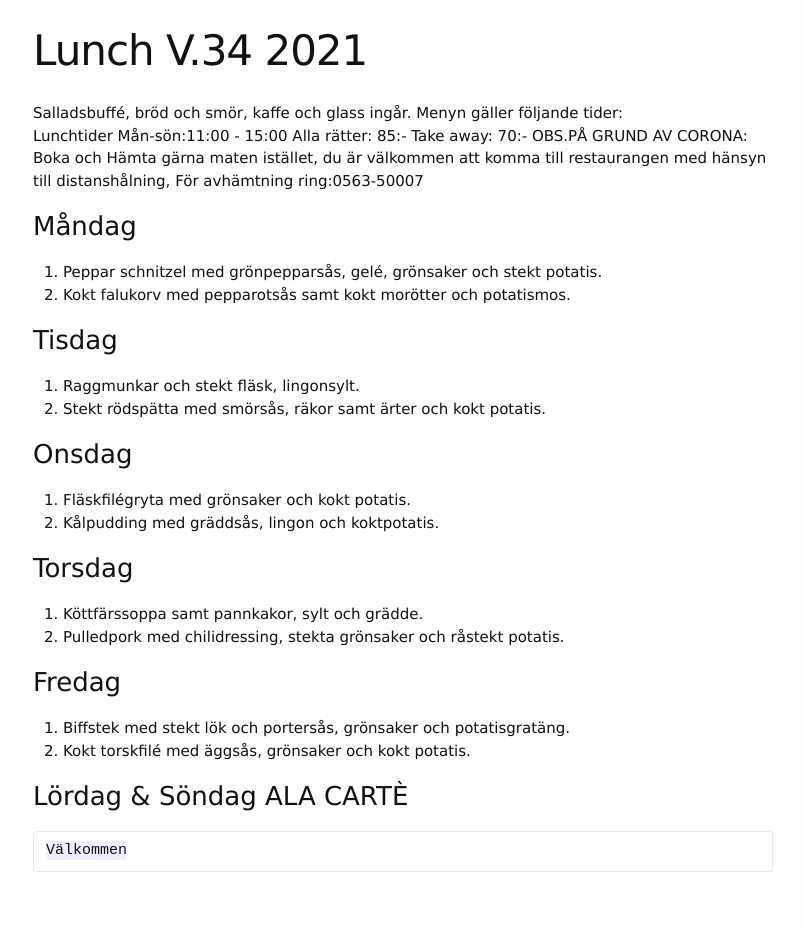
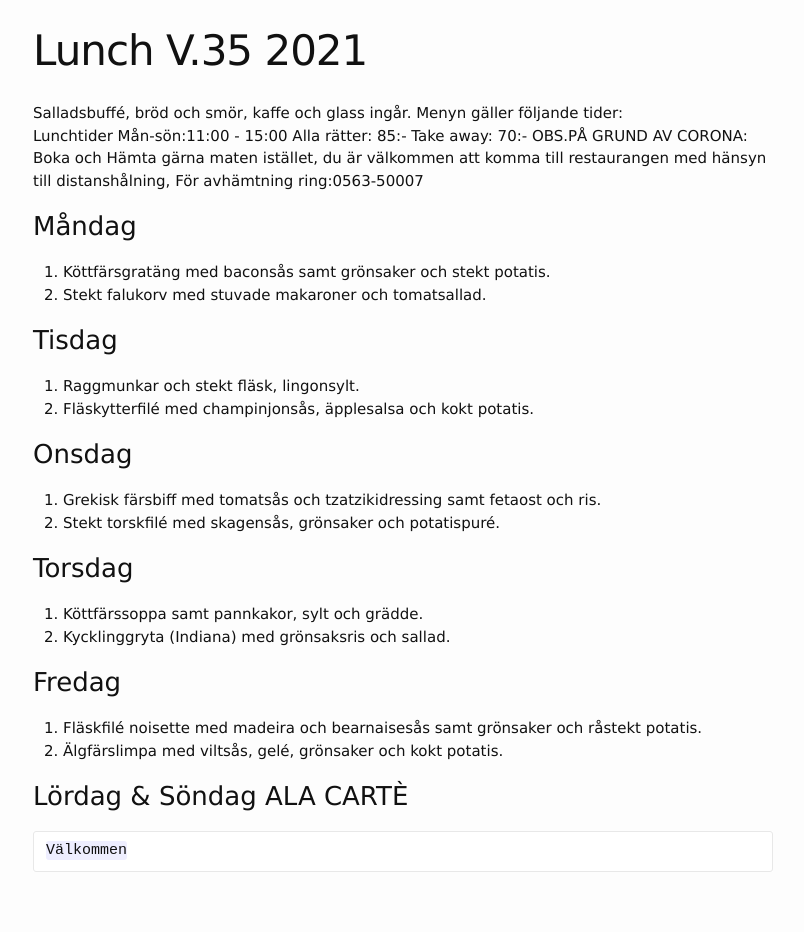
Before and after one commit to FarInn62/farinn62.github.io, a Jekyll site: the page built from lunch.md, in a window 1280 px wide. Shown: the whole page, without its empty margins (237-1041 px from the left). Built offline with Jekyll 4.4.1, drawn with Linux system fonts in a browser that asks for light colours.

Commit message:
Update lunch.md

```diff
--- a/lunch.md
+++ b/lunch.md
@@ -1,6 +1,6 @@
 ---
 layout: foodmenu
-title: Lunch V.34    2021
+title: Lunch V.35    2021
 permalink: /lunch/
 published: true
 ---
@@ -12,24 +12,24 @@ OBS.PÅ GRUND AV CORONA: Boka och Hämta gärna maten istället, du är välkomm
 
 
 ### Måndag
-1. Peppar schnitzel med grönpepparsås, gelé, grönsaker och stekt potatis.
-2. Kokt falukorv med pepparotsås samt kokt morötter och potatismos.
+1. Köttfärsgratäng med baconsås samt grönsaker och stekt potatis.
+2. Stekt falukorv med stuvade makaroner och tomatsallad.
 
 ### Tisdag
 1. Raggmunkar och stekt fläsk, lingonsylt.
-2. Stekt rödspätta med smörsås, räkor samt ärter och kokt potatis.
+2. Fläskytterfilé med champinjonsås, äpplesalsa och kokt potatis.
 
 ### Onsdag
-1. Fläskfilégryta med grönsaker och kokt potatis.
-2. Kålpudding med gräddsås, lingon och koktpotatis.
+1. Grekisk färsbiff med tomatsås och tzatzikidressing samt fetaost och ris.
+2. Stekt torskfilé med skagensås, grönsaker och potatispuré.
 
 ### Torsdag
 1. Köttfärssoppa samt pannkakor, sylt och grädde.
-2. Pulledpork med chilidressing, stekta grönsaker och råstekt potatis.
+2. Kycklinggryta (Indiana) med grönsaksris och sallad.
 
 ### Fredag
-1. Biffstek med stekt lök och portersås, grönsaker och potatisgratäng.
-2. Kokt torskfilé med äggsås, grönsaker och kokt potatis.
+1. Fläskfilé noisette med madeira och bearnaisesås samt grönsaker och råstekt potatis.
+2. Älgfärslimpa med viltsås, gelé, grönsaker och kokt potatis.
 
 
 ### Lördag & Söndag ALA CARTÈ
```
